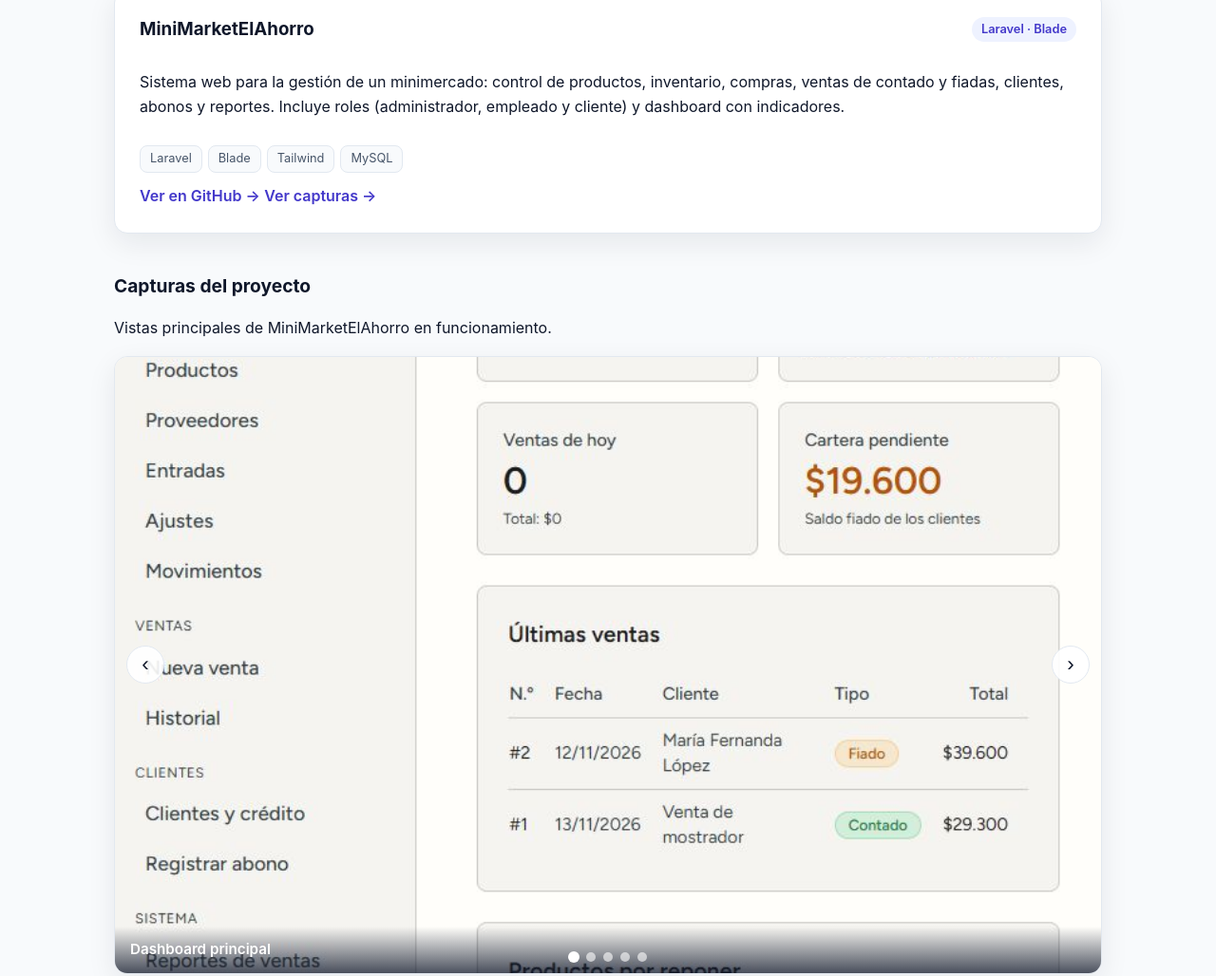
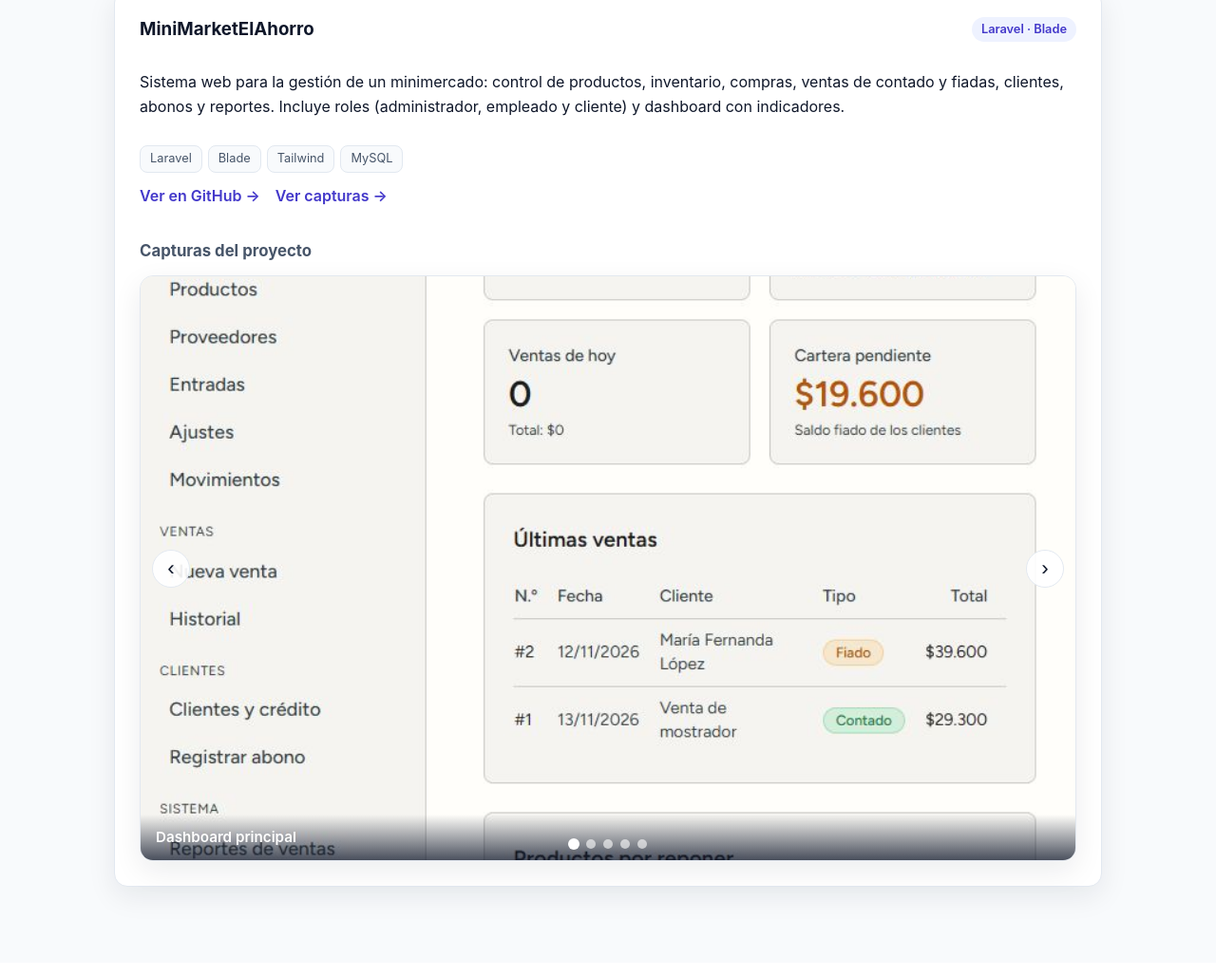
Before and after one commit to lysusco/portfolio, a plain HTML site: page index.html in a window 1280 px wide. Shown: the part 1660-2688 px from the top of the page at 95% size. Drawn offline with Linux system fonts and the light colour scheme.

Commit message:
feat: agregar titulo a capturas dentro de la tarjeta del proyecto

```diff
--- a/index.html
+++ b/index.html
@@ -112,12 +112,8 @@
               <a class="project-link" href="https://github.com/lysusco/MiniMarketElAhorro" target="_blank" rel="noopener noreferrer">Ver en GitHub →</a>
               <a class="project-link" href="#capturas">Ver capturas →</a>
             </div>
-          </article>
-        </div>
-
-        <div id="capturas" class="captures">
-          <h3 class="subheading">Capturas del proyecto</h3>
-          <p class="section-intro">Vistas principales de MiniMarketElAhorro en funcionamiento.</p>
+            <div id="capturas" class="captures-inline">
+              <h4 class="captures-title">Capturas del proyecto</h4>
               <div class="carousel" id="carousel">
                 <div class="carousel-track" id="carousel-track">
                   <figure class="carousel-slide">
@@ -146,6 +142,9 @@
                 <div class="carousel-dots" id="carousel-dots"></div>
               </div>
             </div>
+          </article>
+        </div>
+
       </div>
     </section>
     <section id="experiencia" class="section section-alt">
--- a/styles.css
+++ b/styles.css
@@ -455,6 +455,21 @@ button:focus-visible {
   transform: scale(1.2);
 }
 
+.project-actions {
+  display: flex;
+  flex-wrap: wrap;
+  gap: 16px;
+  margin-top: auto;
+}
+
+.captures-inline { margin-top: 20px; }
+
+.captures-title {
+  margin: 0 0 12px;
+  font-size: 1.05rem;
+  color: var(--muted);
+}
+
 /* Responsive */
 @media (max-width: 720px) {
   .menu-toggle { display: block; }
```
Lines whose indentation alone changed are shown as unchanged.
